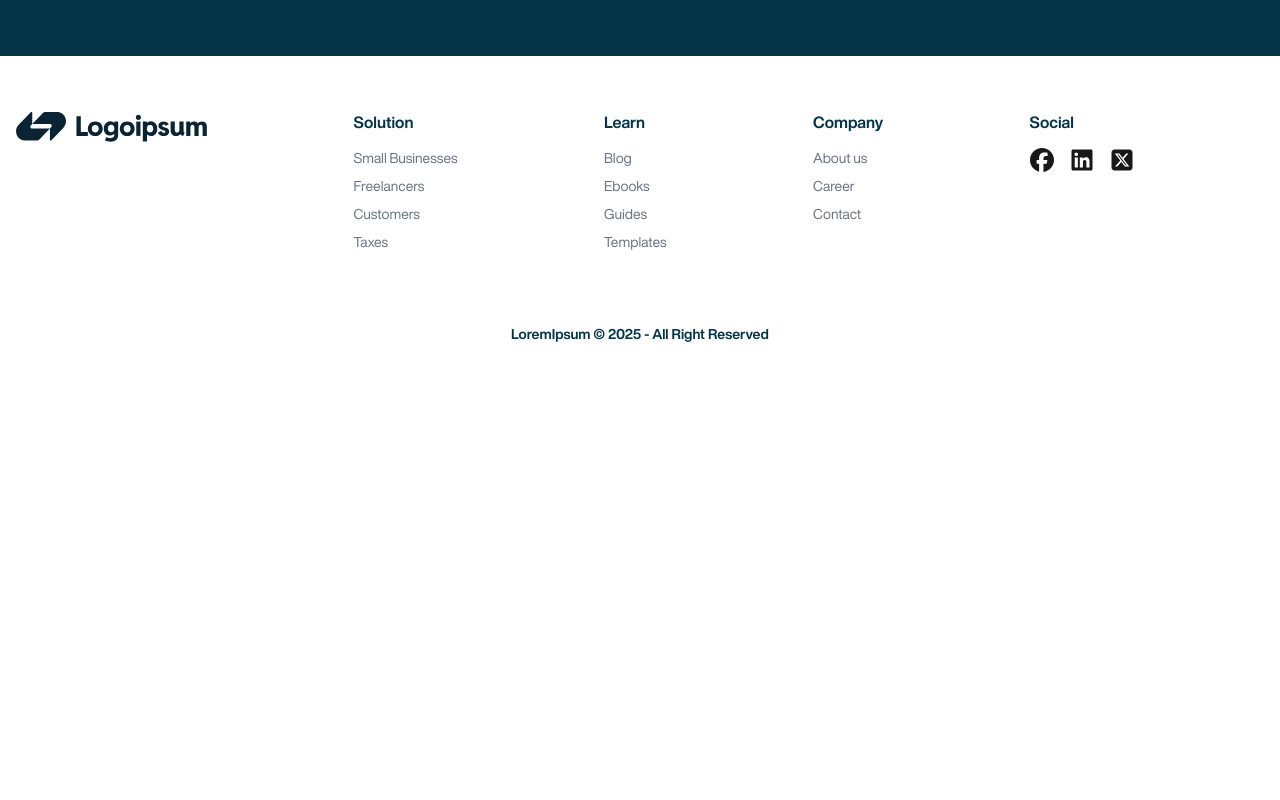
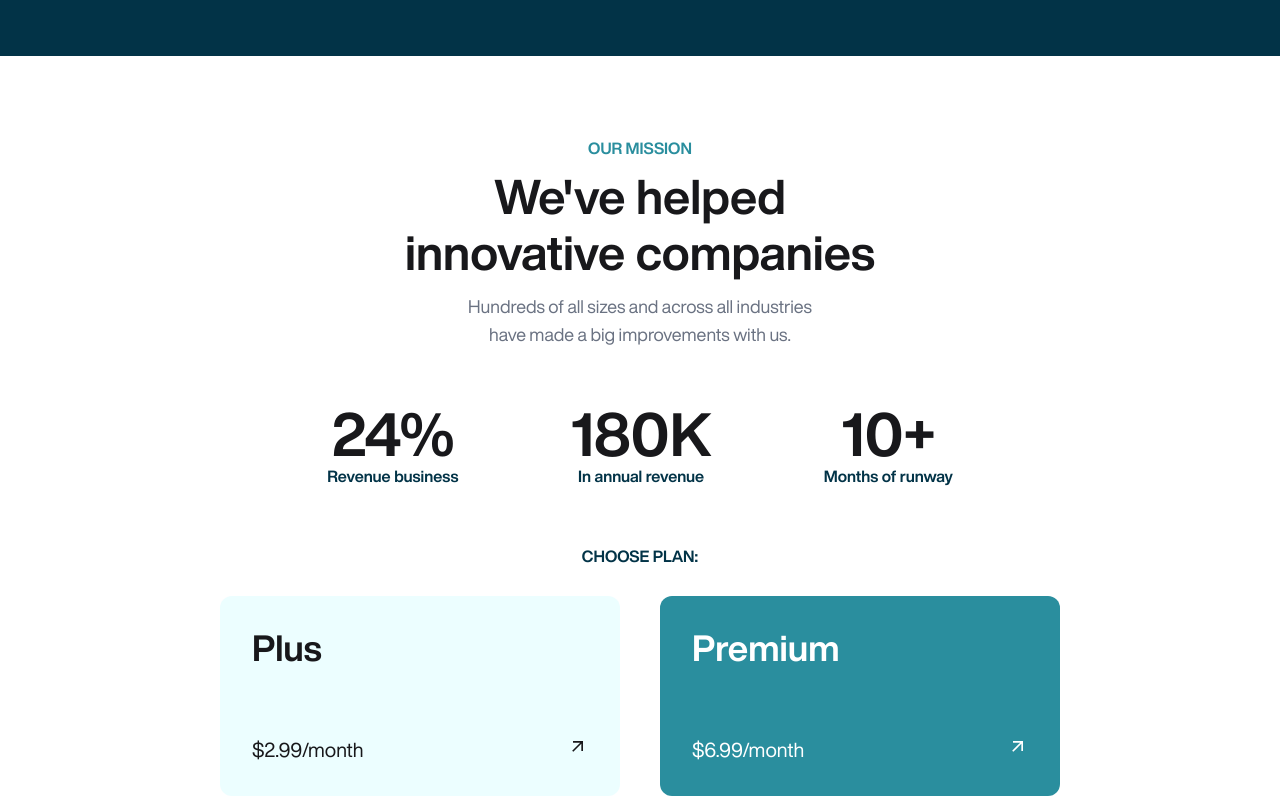
Before and after one commit to ahsanulazim/loremipsumpay, a Next.js app: page / in a window 1280 px wide. Shown: the part 3040-3840 px from the top of the page. Before the commit the page ends 3400 px from the top, so only its background shows below. Built offline with nearby package versions, Linux system fonts and the light colour scheme.

Commit message:
Mission section done

```diff
--- a/app/components/Experience.jsx
+++ b/app/components/Experience.jsx
@@ -1,23 +1,7 @@
 import Xpcard from "./Xpcard";
+import { experienceData } from "./experienceData";
 
 export default function Experience() {
-
-    const experienceData = [{
-        id: 1,
-        image: "/wire-transfer.png",
-        title: "Free Transfers",
-        description: "Create a Financial experience and automate repeat purchases by scheduling recurring payments."
-    }, {
-        id: 2,
-        image: "/bank.png",
-        title: "Multiple Account",
-        description: "Run your operations with cash from your account and generate yield on funds stored in your account."
-    }, {
-        id: 3,
-        image: "/shield.png",
-        title: "Unmatched Security",
-        description: "Securely manage your finances with organization wide MFA, card-locking and account level controls."
-    }]
 
     return (
         <section className="max-w-[1320px] mx-auto px-4 py-10">
--- /dev/null
+++ b/app/components/Mission.jsx
@@ -0,0 +1,30 @@
+import PlanCard from "./PlanCard";
+import { plan } from "./plan";
+
+export default function Mission() {
+    return (
+        <section className="max-w-[1320px] mx-auto px-4 py-20">
+            <h3 className="text-second font-bold xl:mb-2 text-center">OUR MISSION</h3>
+            <h2 className="font-bold sm:text-5xl text-3xl text-center leading-8 sm:leading-14 mb-3">We've helped<br />innovative companies</h2>
+            <p className="text-gray-500 text-sm md:text-lg text-center">Hundreds of all sizes and across all industries<br /> have made a big improvements with us.</p>
+            <div className="flex flex-col min-[670px]:flex-row justify-center gap-10 min-[670px]:gap-28 my-14">
+                <div>
+                    <h4 className="text-6xl font-bold text-center">24%</h4>
+                    <p className="text-main font-bold text-center">Revenue business</p>
+                </div>
+                <div>
+                    <h4 className="text-6xl font-bold text-center">180K</h4>
+                    <p className="text-main font-bold text-center">In annual revenue</p>
+                </div>
+                <div>
+                    <h4 className="text-6xl font-bold text-center">10+</h4>
+                    <p className="text-main font-bold text-center">Months of runway</p>
+                </div>
+            </div>
+            <h4 className="text-main font-bold mb-7 text-center">CHOOSE PLAN:</h4>
+            <div className="flex flex-col min-[670px]:flex-row items-center justify-center gap-10">
+                {plan.map((i) => <PlanCard key={i.id} plan={i.title} price={i.price} active={i.active} />)}
+            </div>
+        </section>
+    )
+}
--- /dev/null
+++ b/app/components/PlanCard.jsx
@@ -0,0 +1,10 @@
+import { MdArrowOutward } from "react-icons/md";
+
+export default function PlanCard({ plan, price, active }) {
+    return (
+        <div className={`p-8 rounded-xl min-w-[300px] max-w-[400px] min-h-[200px] flex grow justify-between flex-col ${active ? "bg-second text-white p-8" : "bg-cyan-50"}`}>
+            <h2 className="text-4xl font-bold">{plan}</h2>
+            <div className="flex justify-between text-xl"><p>{price}</p><MdArrowOutward /></div>
+        </div>
+    )
+}
--- /dev/null
+++ b/app/components/experienceData.js
@@ -0,0 +1,16 @@
+export const experienceData = [{
+    id: 1,
+    image: "/wire-transfer.png",
+    title: "Free Transfers",
+    description: "Create a Financial experience and automate repeat purchases by scheduling recurring payments."
+}, {
+    id: 2,
+    image: "/bank.png",
+    title: "Multiple Account",
+    description: "Run your operations with cash from your account and generate yield on funds stored in your account."
+}, {
+    id: 3,
+    image: "/shield.png",
+    title: "Unmatched Security",
+    description: "Securely manage your finances with organization wide MFA, card-locking and account level controls."
+}]
--- /dev/null
+++ b/app/components/plan.js
@@ -0,0 +1,14 @@
+export const plan = [
+    {
+        id: 1,
+        title: "Plus",
+        price: "$2.99/month",
+        active: false
+    },
+    {
+        id: 2,
+        title: "Premium",
+        price: "$6.99/month",
+        active: true
+    }
+]
--- a/app/page.js
+++ b/app/page.js
@@ -1,5 +1,6 @@
 import Experience from "./components/Experience";
 import Hero from "./components/Hero";
+import Mission from "./components/Mission";
 import Prefer from "./components/Prefer";
 import Returns from "./components/Returns";
 
@@ -10,6 +11,7 @@ export default function Home() {
       <Experience />
       <Prefer />
       <Returns />
+      <Mission />
     </>
   );
 }
```
